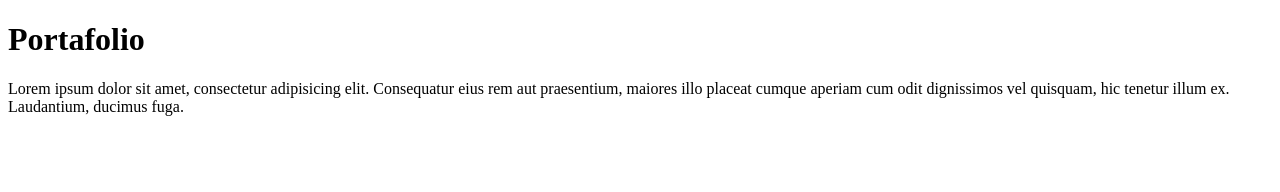
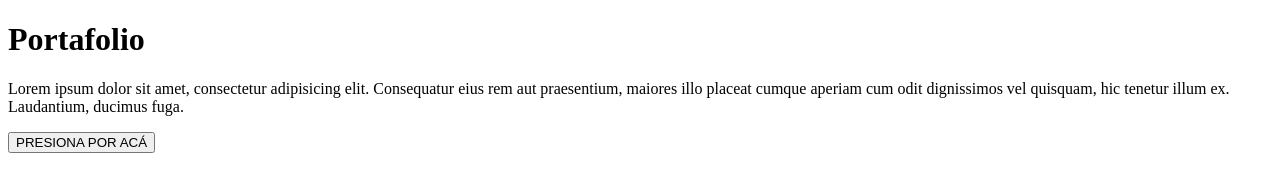
Before and after one commit to claudio-hcn/ensayo-git, a plain HTML site: page index.html in a window 1280 px wide. Drawn offline with Linux system fonts and the light colour scheme.

Commit message:
se agrega script

```diff
--- a/index.html
+++ b/index.html
@@ -12,6 +12,11 @@
     <h1>Portafolio</h1>
     <p>Lorem ipsum dolor sit amet, consectetur adipisicing elit. Consequatur eius rem aut praesentium, maiores illo
         placeat cumque aperiam cum odit dignissimos vel quisquam, hic tenetur illum ex. Laudantium, ducimus fuga.</p>
+    <button onclick="wena()">PRESIONA POR ACÁ</button>
 </body>
-
+<script>
+    function wena() {
+        alert("Hola mundo!");
+    }
+</script>
 </html>
```
